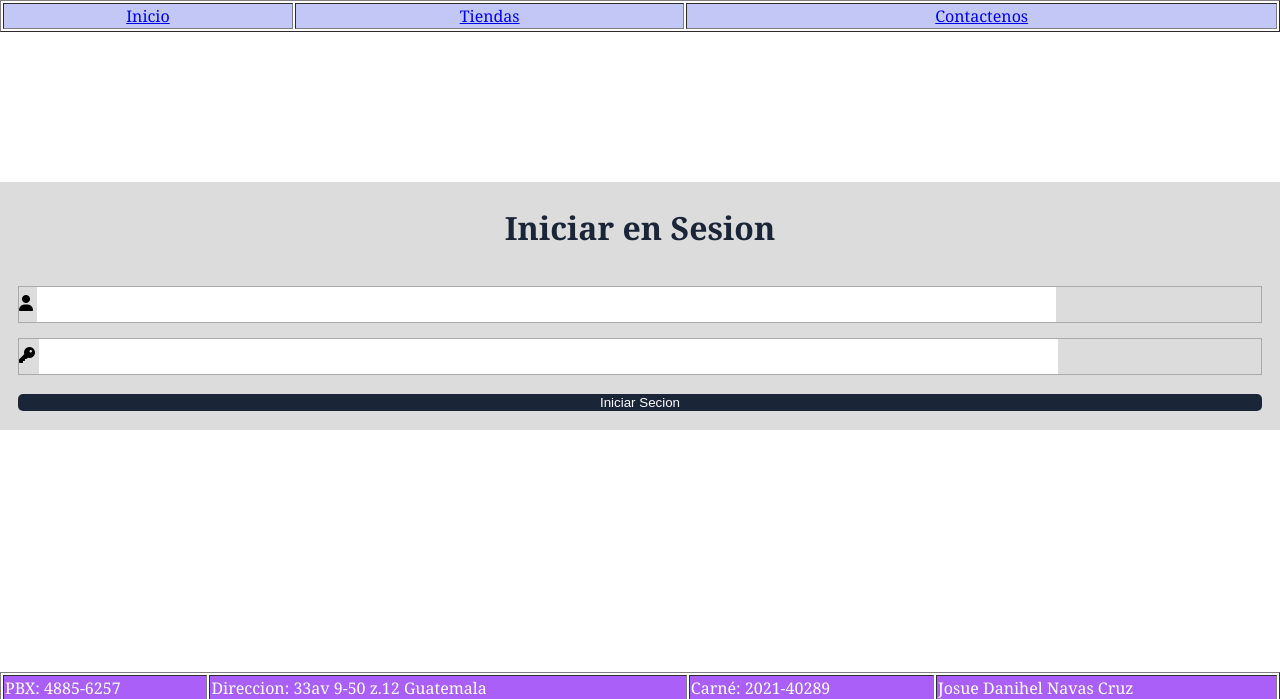
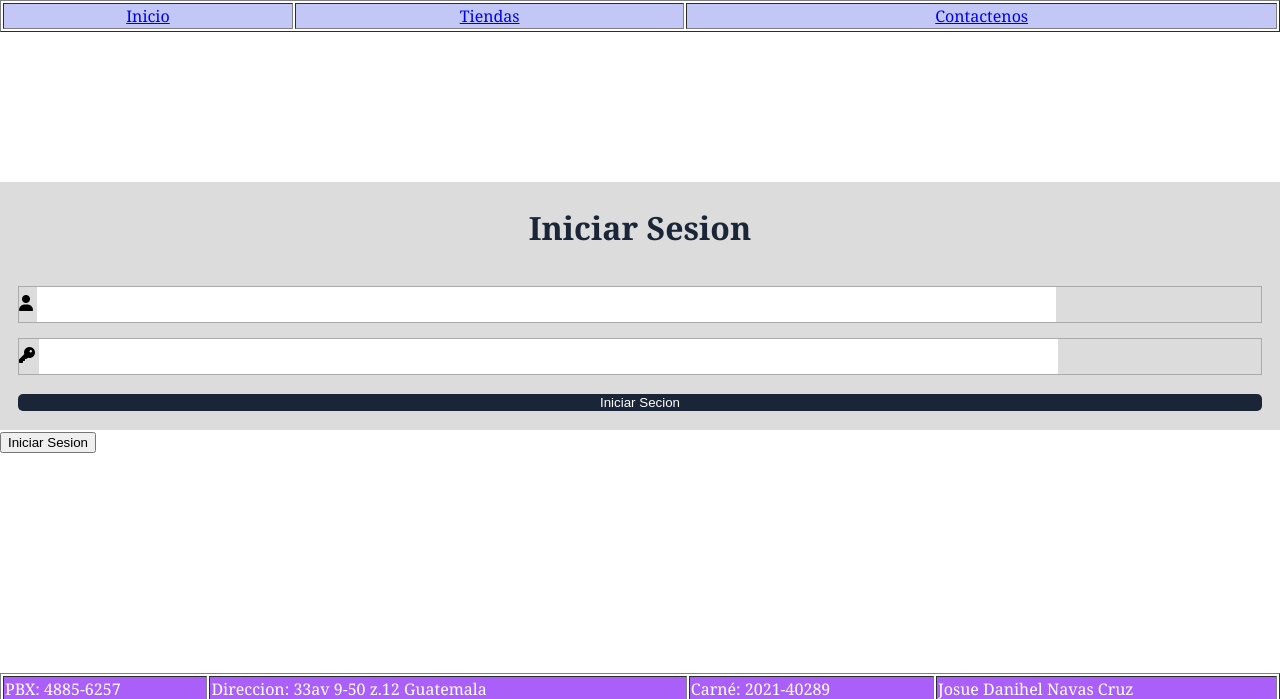
Before and after one commit to JDanihelNavas/ProyectoFinal2022jdnc, a PHP site: page / in a window 1280 px wide. Shown: the top 699 px of the page. Run offline with PHP 8.4, Linux system fonts and the light colour scheme; some libraries are stand-ins or nearby versions.

Commit message:
Se actualizo el inicio de sesion en el Index

```diff
--- a/Inicio.php
+++ b/Inicio.php
@@ -5,7 +5,7 @@
     <meta http-equiv="X-UA-Compatible" content="IE=edge">
     <meta name="viewport" content="width=device-width, initial-scale=1.0">
     <title>Inicio</title>
-    <link rel="stylsheet" href="diseño.css">
+    <link rel="stylsheet" href="diseño1.css">
 </head>
 <body>
 <div class = "caja-blanca">
--- a/index.php
+++ b/index.php
@@ -18,7 +18,7 @@
 
   </table>
   <form class="formulario">
-    <h1>Iniciar en Sesion</h1>
+    <h1>Iniciar Sesion</h1>
     <div class="contenedor">
     <div class="input-contenedor">
       <i class="fa-solid fa-user"></i>
@@ -34,7 +34,14 @@
     </div>
   </form>
 
-<br><br><br><br><br><br><br><br><br><br><br>
+  <section class="a">
+       <form action="Inicio.php">
+         <input type="submit" value="Iniciar Sesion">
+    </form>
+    </section>
+
+
+<br><br><br><br><br><br><br><br><br><br>
 
 <table border="1" width="100%">
 <tr>
```
Also changed, not shown: diseño1.css (added).
